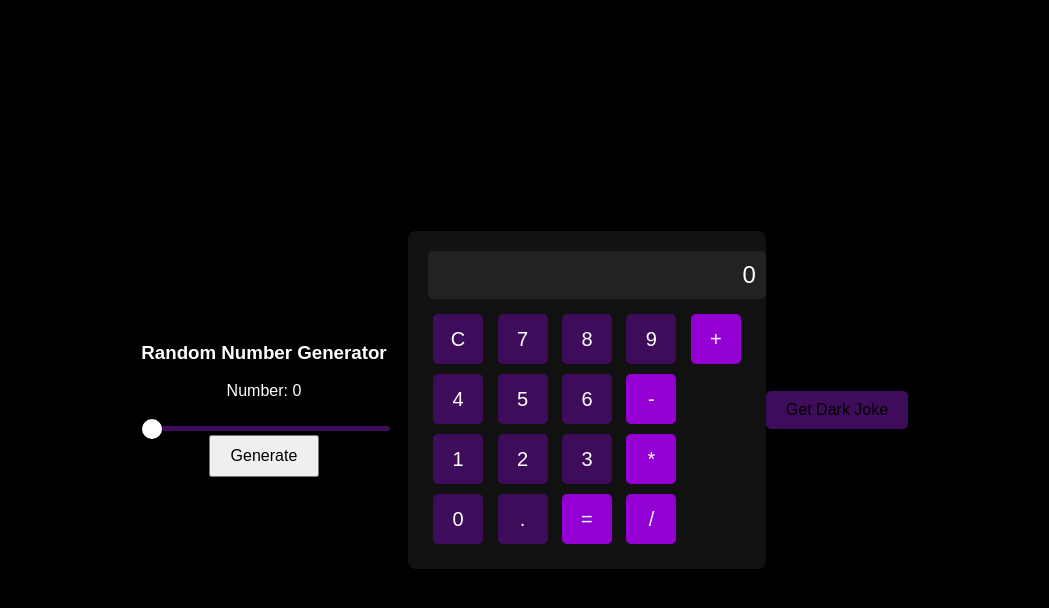
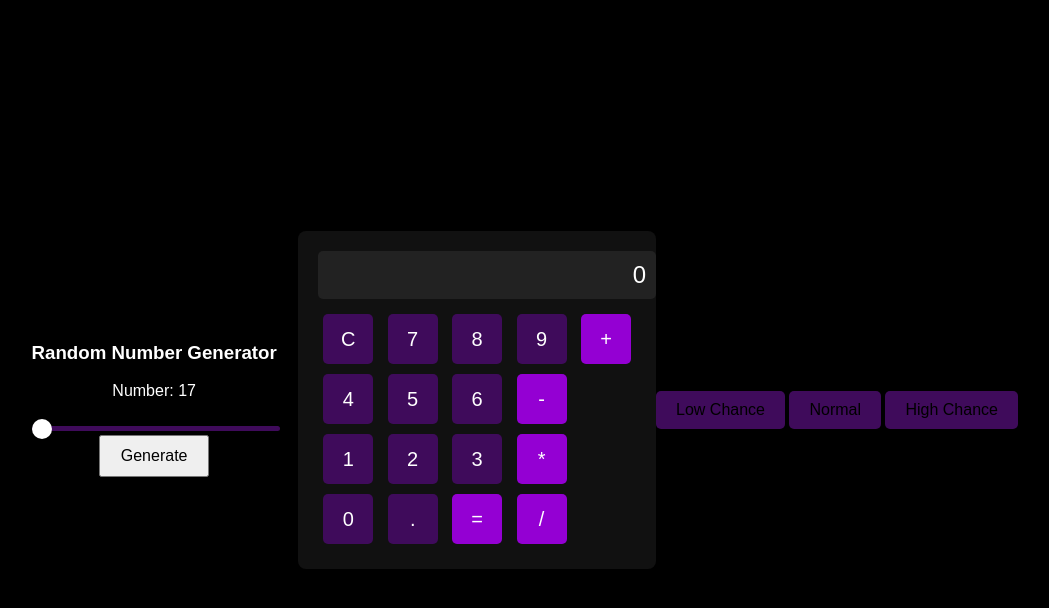
Before and after one commit to KayJayo/kingdombox, a plain HTML site: page index.html in a window 1280 px wide. Both pictures are taken after a click on the button "Generate". Shown: the whole page, without its empty margins (116-1165 px from the left). Drawn offline with Linux system fonts and the light colour scheme.

Commit message:
Update index.html

```diff
--- a/index.html
+++ b/index.html
@@ -93,11 +93,11 @@
         border-radius: 50%;
         cursor: pointer;
     }
-    .joke-button {
+    .chance-buttons {
         margin-top: 20px;
         text-align: center;
     }
-    .joke-button button {
+    .chance-buttons button {
         font-size: 16px;
         padding: 10px 20px;
         background-color: #3f0b5b; /* Purple */
@@ -105,7 +105,7 @@
         border-radius: 5px;
         cursor: pointer;
     }
-    .joke-button button:hover {
+    .chance-buttons button:hover {
         background-color: #6a0572; /* Darker shade of purple on hover */
     }
 </style>
@@ -149,14 +149,18 @@
     </div>
 </div>
 
-<div class="joke-button">
-    <button onclick="requestDarkJoke()">Get Dark Joke</button>
+<div class="chance-buttons">
+    <button onclick="setLowChance()">Low Chance</button>
+    <button onclick="setNormalChance()">Normal</button>
+    <button onclick="setHighChance()">High Chance</button>
 </div>
 
 <script>
     let result = document.getElementById('result');
     let randomNumber = document.getElementById('randomNumber');
     let slider = document.getElementById('slider');
+    let lowChance = 1;
+    let highChance = 20;
 
     function appendToResult(value) {
         if (result.innerText === '0' && value !== '.') {
@@ -178,26 +182,23 @@
     }
 
     function generateRandomNumber() {
-        let maxNumber = parseInt(slider.value);
-        let random = Math.floor(Math.random() * (maxNumber + 1));
+        let random = Math.floor(Math.random() * (highChance - lowChance + 1)) + lowChance;
         randomNumber.innerText = random;
     }
 
-    function requestDarkJoke() {
-        fetch('https://v2.jokeapi.dev/joke/Dark?type=single')
-            .then(response => response.json())
-            .then(data => {
-                if (data.error) {
-                    console.error('Error fetching joke:', data.error);
-                    alert('Failed to fetch dark joke. Please try again later.');
-                } else {
-                    alert(data.joke);
-                }
-            })
-            .catch(error => {
-                console.error('Error fetching joke:', error);
-                alert('Failed to fetch dark joke. Please try again later.');
-            });
+    function setLowChance() {
+        lowChance = 1;
+        highChance = 10;
+    }
+
+    function setNormalChance() {
+        lowChance = 1;
+        highChance = 20;
+    }
+
+    function setHighChance() {
+        lowChance = 10;
+        highChance = 20;
     }
 </script>
 
```
